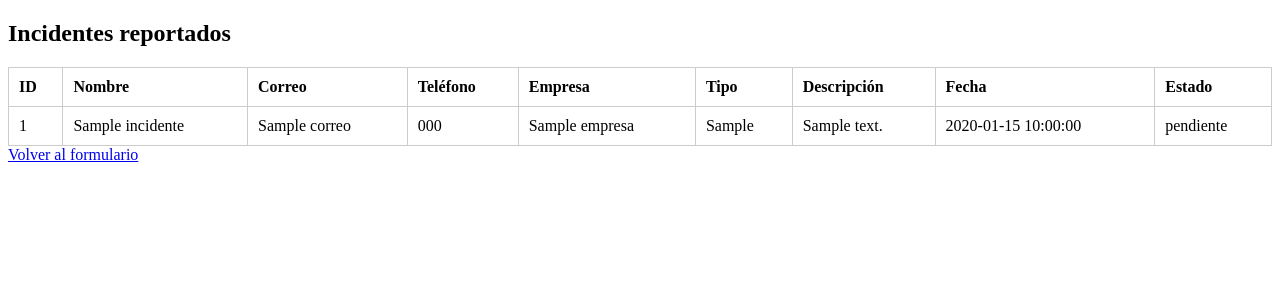
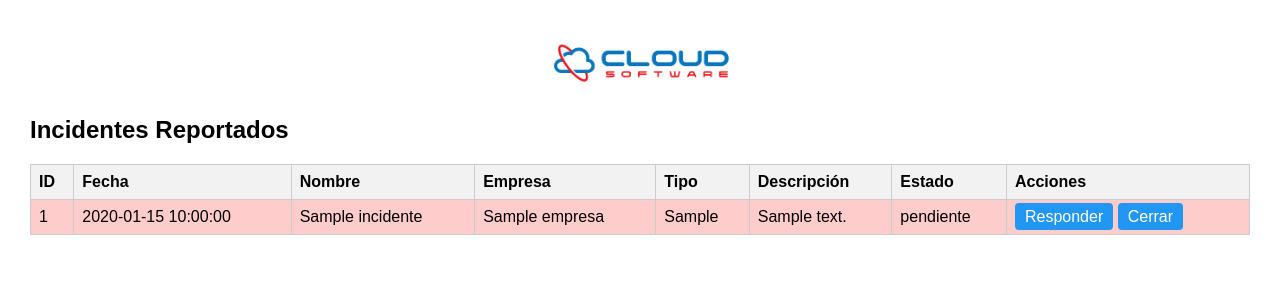
Before and after one commit to flasso/sistema-soporte, a Flask app: page /admin in a window 1280 px wide. Shown: the top 300 px of the page. Run offline with Flask 3, Linux system fonts and the light colour scheme; a database or web service that is not in the repository returns one stand-in record (values such as "Sample title"); some libraries are stand-ins or nearby versions.

Commit message:
update templates

```diff
--- a/templates/admin.html
+++ b/templates/admin.html
@@ -4,40 +4,55 @@
     <meta charset="UTF-8">
     <title>Panel de Administración</title>
     <style>
+        body { font-family: Arial, sans-serif; margin: 30px; }
+        .logo { text-align: center; margin-bottom: 20px; }
+        .logo img { max-width: 200px; }
         table { width: 100%; border-collapse: collapse; }
-    th, td { padding: 10px; border: 1px solid #ccc; text-align: left; }
+        th, td { border: 1px solid #ccc; padding: 8px; text-align: left; }
+        th { background-color: #f2f2f2; }
+        .pendiente { background-color: #ffcccc; }
+        .cerrado { background-color: #ccffcc; }
+        .button {
+            padding: 5px 10px; text-decoration: none; border-radius: 4px;
+            background-color: #2196F3; color: white;
+        }
     </style>
 </head>
 <body>
-<h2>Incidentes reportados</h2>
-
+    <div class="logo">
+        <img src="/static/logo.png" alt="Cloud Software SAS">
+    </div>
+    <h2>Incidentes Reportados</h2>
     <table>
         <tr>
             <th>ID</th>
+            <th>Fecha</th>
             <th>Nombre</th>
-        <th>Correo</th>
-        <th>Teléfono</th>
             <th>Empresa</th>
             <th>Tipo</th>
             <th>Descripción</th>
-        <th>Fecha</th>
             <th>Estado</th>
+            <th>Acciones</th>
         </tr>
-    {% for inc in incidentes %}
-    <tr>
-        <td>{{ inc.id }}</td>
-        <td>{{ inc.nombre }}</td>
-        <td>{{ inc.correo }}</td>
-        <td>{{ inc.telefono }}</td>
-        <td>{{ inc.empresa }}</td>
-        <td>{{ inc.tipo_problema }}</td>
-        <td>{{ inc.descripcion }}</td>
-        <td>{{ inc.fecha_reporte }}</td>
-        <td>{{ inc.estado }}</td>
+        {% for incidente in incidentes %}
+        <tr class="{{ 'pendiente' if incidente.estado == 'pendiente' else 'cerrado' }}">
+            <td>{{ incidente.id }}</td>
+            <td>{{ incidente.fecha_reporte }}</td>
+            <td>{{ incidente.nombre }}</td>
+            <td>{{ incidente.empresa }}</td>
+            <td>{{ incidente.tipo_problema }}</td>
+            <td>{{ incidente.descripcion }}</td>
+            <td>{{ incidente.estado }}</td>
+            <td>
+                {% if incidente.estado == 'pendiente' %}
+                <a href="/responder/{{ incidente.id }}" class="button">Responder</a>
+                <a href="/cerrar/{{ incidente.id }}" class="button">Cerrar</a>
+                {% else %}
+                Cerrado
+                {% endif %}
+            </td>
         </tr>
         {% endfor %}
     </table>
-
-<a href="/">Volver al formulario</a>
 </body>
 </html>
```
Also changed, not shown: templates/formulario.html (+17 -19 lines), templates/gracias.html (+16 -5 lines). Lines whose indentation alone changed are shown as unchanged.
